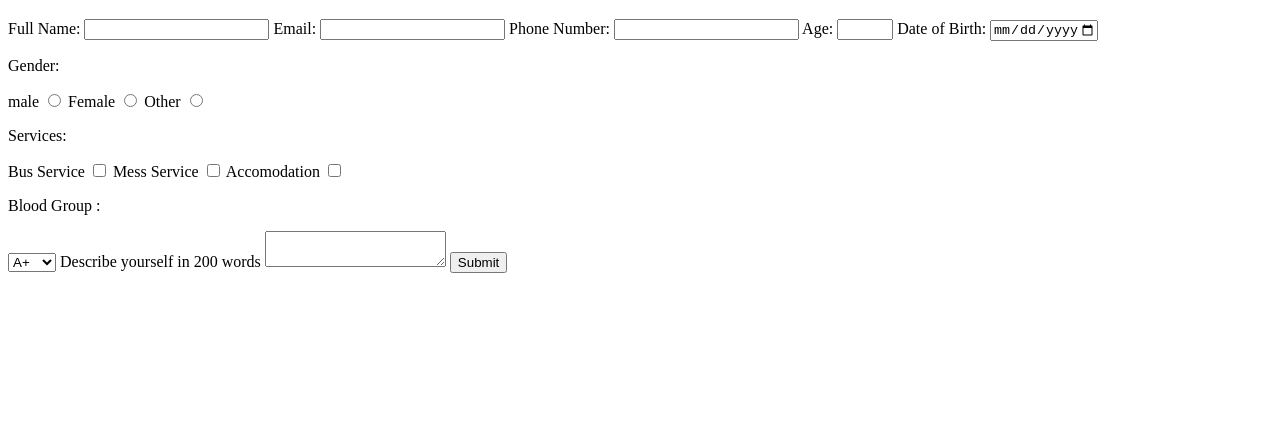
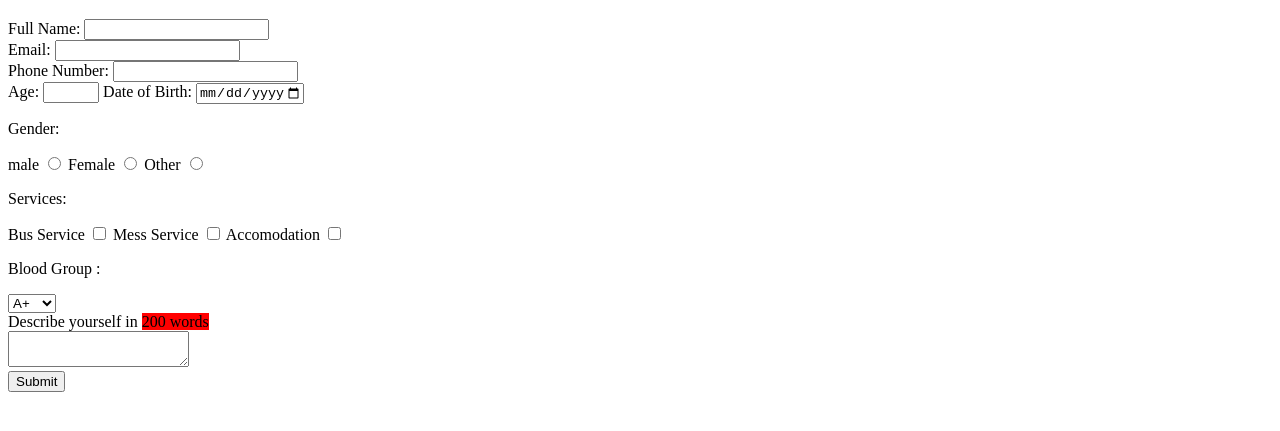
Before and after one commit to priyasirohi09/Batch-A-WD-101, a plain HTML site: page Class3/form2.html in a window 1280 px wide. Shown: the part 61-492 px from the top of the page. Drawn offline with Linux system fonts and the light colour scheme.

Commit message:
Semantic tags

```diff
--- a/Class3/form2.html
+++ b/Class3/form2.html
@@ -8,23 +8,34 @@
 </head>
 
 <body>
+  <!--  Structured Code using div tag -->
+  <div>
     <h1>Admission Form</h1>
+  </div>
+
   <form>
+    <div>
       <label>
         Full Name:
         <input type="text">
       </label>
+    </div>
 
+    <div>
       <label>
         Email:
         <input type="email">
       </label>
+    </div>
 
+    <div>
       <label>
         Phone Number:
         <input type="tel">
       </label>
+    </div>
 
+    <div>
       <label>
         Age:
         <input type="number" min="15" max="60">
@@ -34,8 +45,12 @@
         Date of Birth:
         <input type="date" min="1955-01-01" max="2010-01-01">
       </label>
+    </div>
 
+    <div>
       <p>Gender: </p>
+    </div>
+    <div>
       <label>male
         <input type="radio" name="gender">
       </label>
@@ -45,7 +60,9 @@
       <label>Other
         <input type="radio" name="gender">
       </label>
+    </div>
 
+    <div >
       <p>Services:</p>
       <label>
         Bus Service
@@ -59,7 +76,9 @@
         Accomodation
         <input type="checkbox">
       </label>
+    </div>
 
+    <div >
       <p>Blood Group :</p>
       <select>
         <option>A+</option>
@@ -71,13 +90,21 @@
         <option>AB+</option>
         <option>AB-</option>
       </select>
+    </div>
 
+    <div>
       <label>
-    Describe yourself in 200 words
+        Describe yourself in <span style="background-color: red;">200 words </span>
+        <div>
           <textarea></textarea>
+        </div>
       </label>
+    </div>
 
+
+    <div>
       <button>Submit</button>
+    </div>
   </form>
 
 </body>
```
Also changed, not shown: Class3/about_me.html (added, +19 -0 lines). Lines whose indentation alone changed are shown as unchanged.
